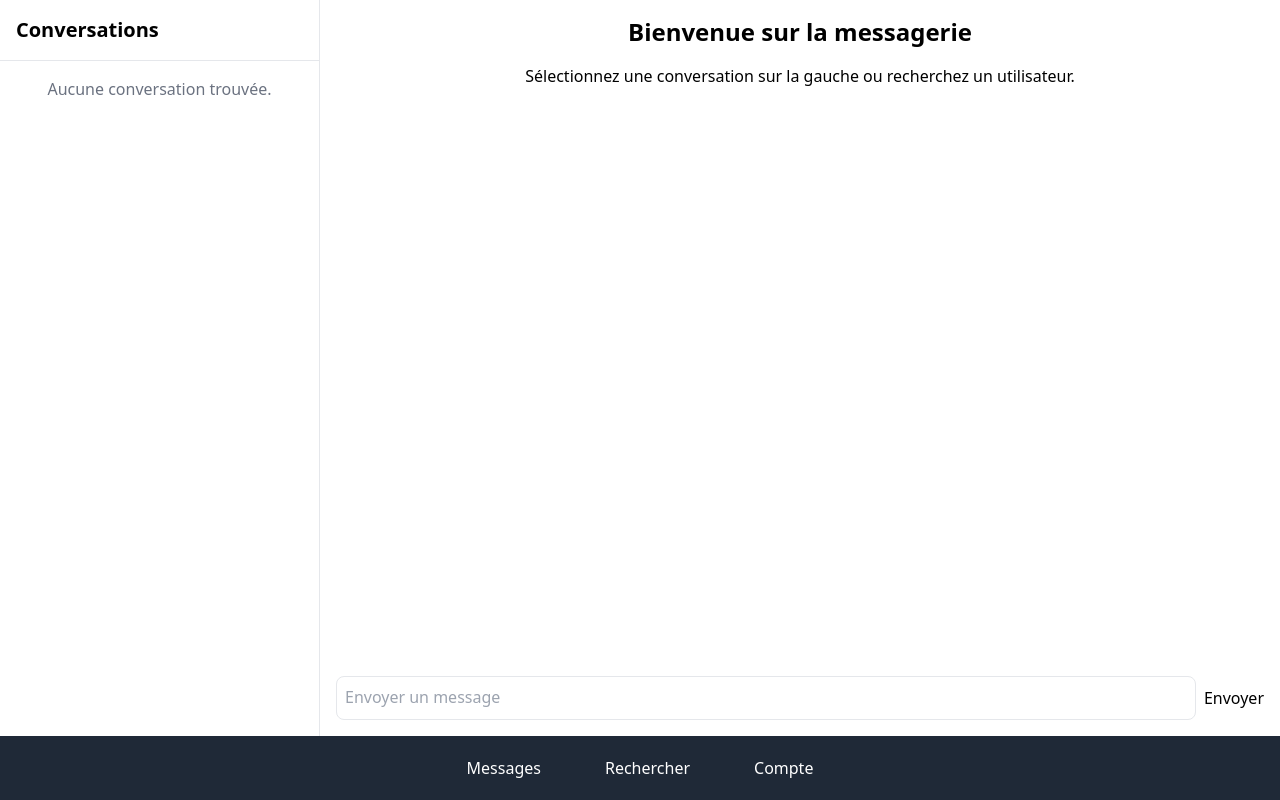
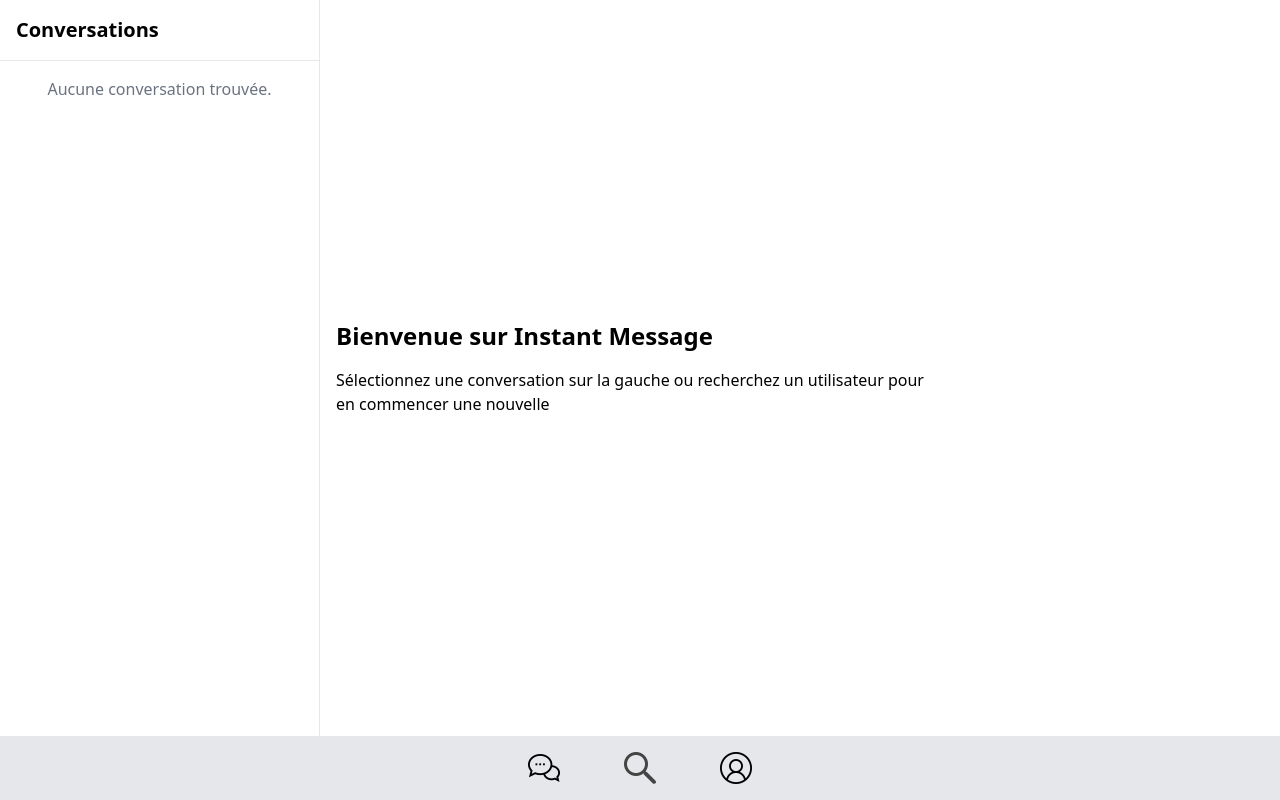
Before and after one commit to NeoEtIchiro/InstantMessage, a PHP site: page /Views/messages.php in a window 1280 px wide. Run offline with PHP 8.4, Linux system fonts and the light colour scheme; some libraries are stand-ins or nearby versions.

Commit message:
Add session handling and initial HTML structure to index.php

```diff
--- a/Views/messages.php
+++ b/Views/messages.php
@@ -22,13 +22,15 @@
         <!-- Zone de messages pour la conversation sélectionnée -->
         <section class="flex-grow p-4">
             <div class="flex flex-col h-full">
-                <div id="messages-container" class="w-full flex-grow overflow-auto text-center">
-                    <h2 class="text-2xl font-bold mb-4">Bienvenue sur la messagerie</h2>
-                    <p>Sélectionnez une conversation sur la gauche ou recherchez un utilisateur.</p>
+                <div id="messages-container" class="w-full flex-grow overflow-auto flex flex-col justify-center items-start">
+                    <h1 class="text-2xl font-bold mb-4">Bienvenue sur Instant Message</h1>
+                    <p class="max-w-[600px] flex justify-center">Sélectionnez une conversation sur la gauche ou recherchez un utilisateur pour en commencer une nouvelle</p>
                 </div>
-                <form class="w-full h-fit flex">
+                <form id="message-form" class="w-full h-fit flex" style="display: none;">
                     <textarea id="message-text" placeholder="Envoyer un message" class="w-full resize-none p-2 min-h-11 h-11 border rounded-lg mr-2"></textarea>
-                    <button type="submit">Envoyer</button>
+                    <button type="submit">
+                        <img class="h-6 w-6" src="/InstantMessage/public/assets/images/envoyer-le-message.png" alt="Envoyer">
+                    </button>
                 </form>
             </div>
         </section>
@@ -52,15 +54,13 @@
                     dataType: "html",
                     success: function(data) {
                         var $container = $("#messages-container");
-                        // Vérifie si l'utilisateur est proche du bas
                         var isScrolledToBottom = ($container[0].scrollHeight - $container.scrollTop()) <= ($container.outerHeight() + scrollThreshold);
-
                         $container.html(data);
-
-                        // Si déjà en bas (ou presque), on force le scroll en bas
                         if(isScrolledToBottom) {
                             $container.scrollTop($container[0].scrollHeight);
                         }
+                        // Affiche le formulaire dès qu'une conversation est sélectionnée
+                        $("#message-form").show();
                     },
                     error: function() {
                         $("#messages-container").html("<p>Erreur lors du chargement des messages.</p>");
--- a/Views/partials/footer.php
+++ b/Views/partials/footer.php
@@ -1,10 +1,22 @@
 <!-- Footer en bas de la page -->
-<footer class="w-full p-4 bg-gray-800 text-white h-16 flex items-center justify-center">
+<footer class="w-full p-4 bg-gray-200 text-white h-16 flex items-center justify-center">
     <nav>
         <ul class="flex justify-center items-center gap-16">
-            <li><a href="messages.php" class="hover:underline">Messages</a></li>
-            <li><a href="search.php" class="hover:underline">Rechercher</a></li>
-            <li><a href="account.php" class="hover:underline">Compte</a></li>
+            <li>
+                <a href="messages.php" class="hover:underline flex items-center gap-2">
+                    <img class="h-8 w-8" src="/InstantMessage/public/assets/images/messager.png" alt="Messages">
+                </a>
+            </li>
+            <li>
+                <a href="search.php" class="hover:underline flex items-center gap-2">
+                    <img class="h-8 w-8" src="/InstantMessage/public/assets/images/chercher.png" alt="Rechercher">
+                </a>
+            </li>
+            <li>
+                <a href="account.php" class="hover:underline flex items-center gap-2">
+                    <img class="h-8 w-8" src="/InstantMessage/public/assets/images/utilisateur.png" alt="Compte">
+                </a>
+            </li>
         </ul>
     </nav>
 </footer>
--- a/public/index.php
+++ b/index.php
@@ -1,10 +1,10 @@
 <?php
 session_start();
 if (isset($_SESSION['user'])) {
-    header('Location: Views/messages.html');
+    header('Location: views/messages.php');
     exit;
 } else {
-    header('Location: Views/login_register.html');
+    header('Location: views/login_register.html');
     exit;
 }
 ?>
--- a/public/api/logout.php
+++ b/public/api/logout.php
@@ -1,4 +1,4 @@
 <?php
 session_destroy();
-header("Location: ../../Views/login_register.html");
+header("Location: ../../views/login_register.html");
 exit;
```
Also changed, not shown: public/assets/images/chercher.png (added), public/assets/images/envoyer-le-message.png (added), public/assets/images/messager.png (added), public/assets/images/utilisateur.png (added), vercel.json (deleted).
